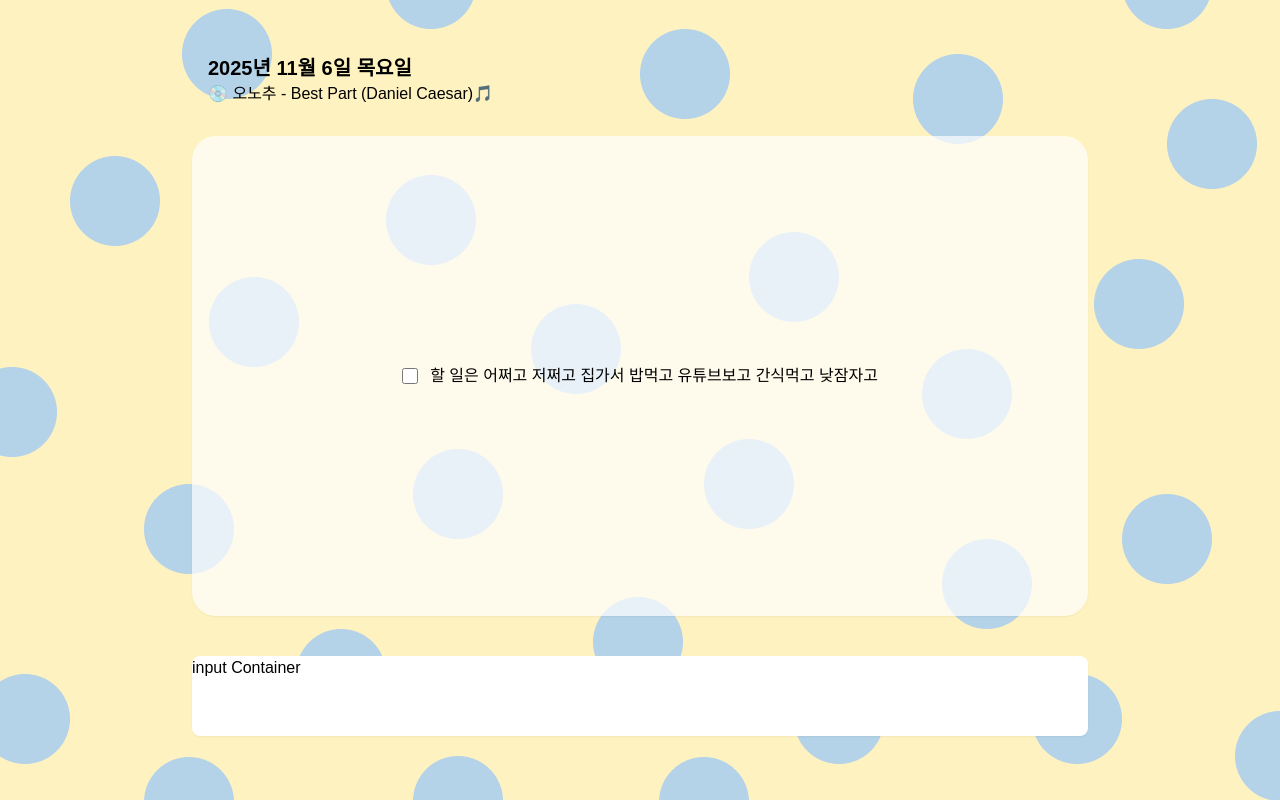
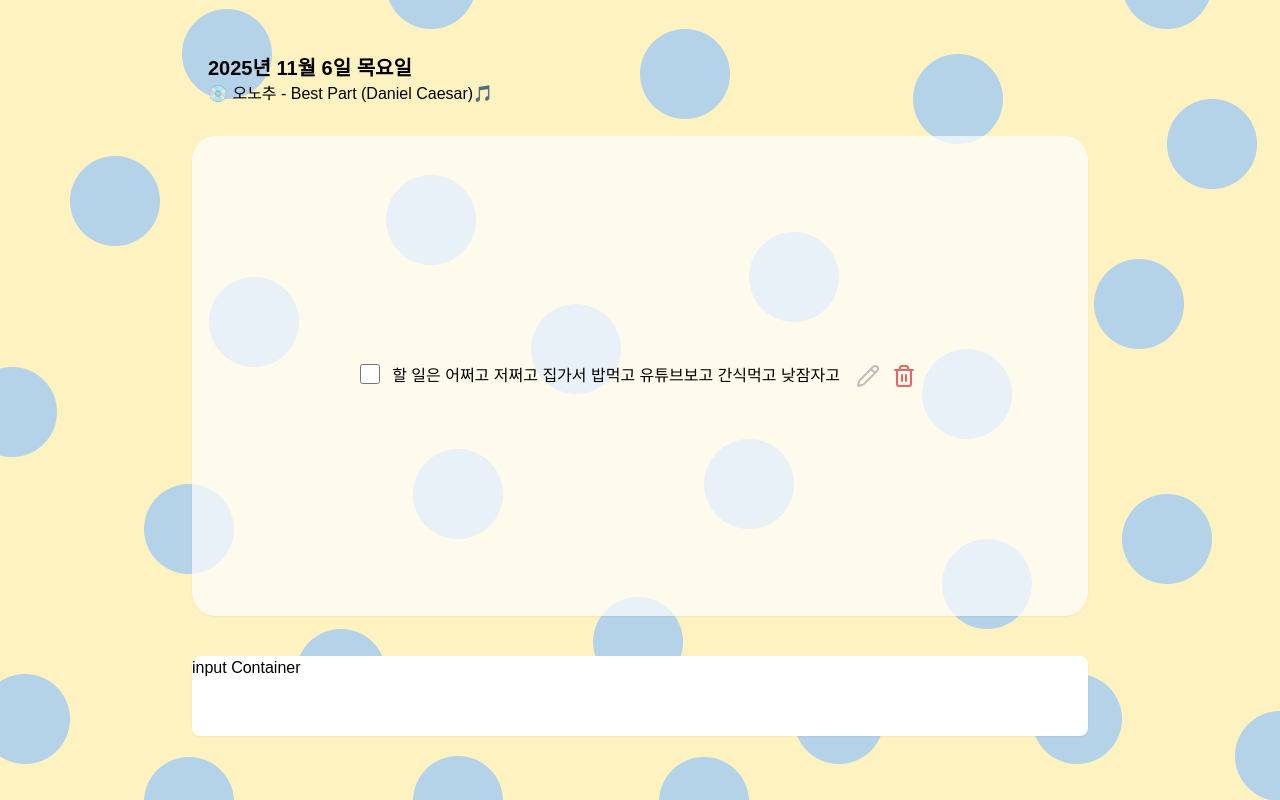
Before and after one commit to xxxjinn/VueDoList, a Vue app: page / in a window 1280 px wide. Built offline with nearby package versions, Linux system fonts and the light colour scheme; a web font is replaced by a local one.

Commit message:
feat: ToDoItem 퍼블리싱

```diff
--- a/src/components/ToDoItem.vue
+++ b/src/components/ToDoItem.vue
@@ -1,13 +1,22 @@
 <script setup lang="ts">
 import { computed, ref } from 'vue';
+import CustomButton from './CustomButton.vue';
+import pencilIcon from '@/assets/pencil-icon.svg';
+import binIcon from '@/assets/bin-icon.svg';
 
 const isChecked = ref(false);
 const textStyle = computed(() => (isChecked.value ? 'text-gray-500 line-through' : 'text-black'));
 </script>
 
 <template>
-  <div class="flex gap-3">
-    <input type="checkbox" class="w-4 accent-pink-500" v-model="isChecked" />
-    <p :class="textStyle">할 일은 어쩌고 저쩌고 집가서 밥먹고 유튜브보고 간식먹고 낮잠자고</p>
+  <div class="flex gap-3 items-center justify-between">
+    <div class="flex gap-3 items-start">
+      <input type="checkbox" class="min-w-5 min-h-5 accent-pink-500" v-model="isChecked" />
+      <p :class="textStyle">할 일은 어쩌고 저쩌고 집가서 밥먹고 유튜브보고 간식먹고 낮잠자고</p>
+    </div>
+    <div class="flex gap-1">
+      <CustomButton variant="icon" :icon="pencilIcon" />
+      <CustomButton variant="icon" :icon="binIcon" />
+    </div>
   </div>
 </template>
```
